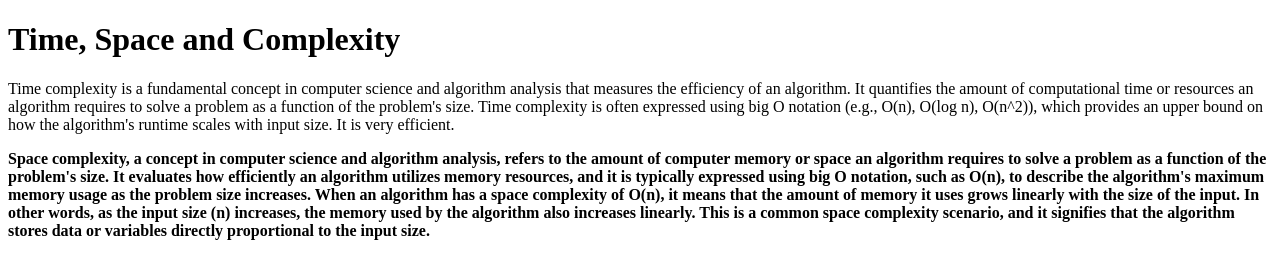
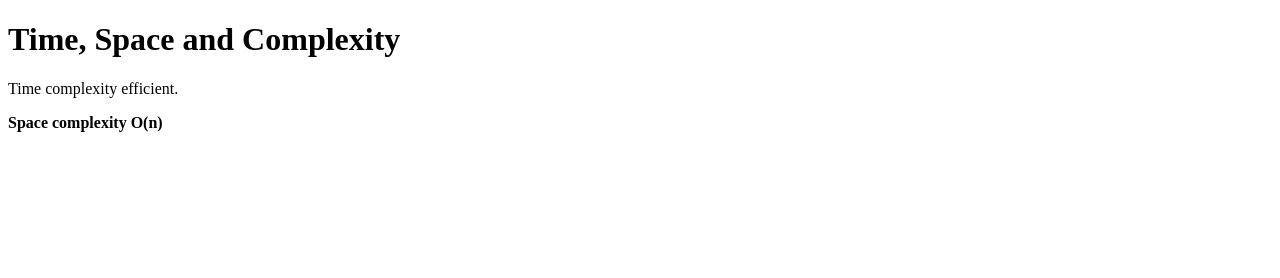
Before and after one commit to acciojob/time-and-space-complexity-mitulsharma-23, a website: page main.html in a window 1280 px wide. Drawn offline with Linux system fonts and the light colour scheme.

Commit message:
created a submission

```diff
--- a/main.html
+++ b/main.html
@@ -12,10 +12,8 @@
 </script>
 
 	<h1>Time, Space and Complexity</h1>
-	<p>Time complexity is a fundamental concept in computer science and algorithm analysis that measures the efficiency of an algorithm. It quantifies the amount of computational time or resources an algorithm requires to solve a problem as a function of the problem's size. Time complexity is often expressed using big O notation (e.g., O(n), O(log n), O(n^2)), which provides an upper bound on how the algorithm's runtime scales with input size. It is very efficient.</p>
-	<p><b>Space complexity, a concept in computer science and algorithm analysis, refers to the amount of computer memory or space an algorithm requires to solve a problem as a function of the problem's size. It evaluates how efficiently an algorithm utilizes memory resources, and it is typically expressed using big O notation, such as O(n), to describe the algorithm's maximum memory usage as the problem size increases.
-
-When an algorithm has a space complexity of O(n), it means that the amount of memory it uses grows linearly with the size of the input. In other words, as the input size (n) increases, the memory used by the algorithm also increases linearly. This is a common space complexity scenario, and it signifies that the algorithm stores data or variables directly proportional to the input size.</b></p>
+	<p>Time complexity efficient.</p>
+	<p><b>Space complexity O(n)</b></p>
 </body>
 
 </html>
```
